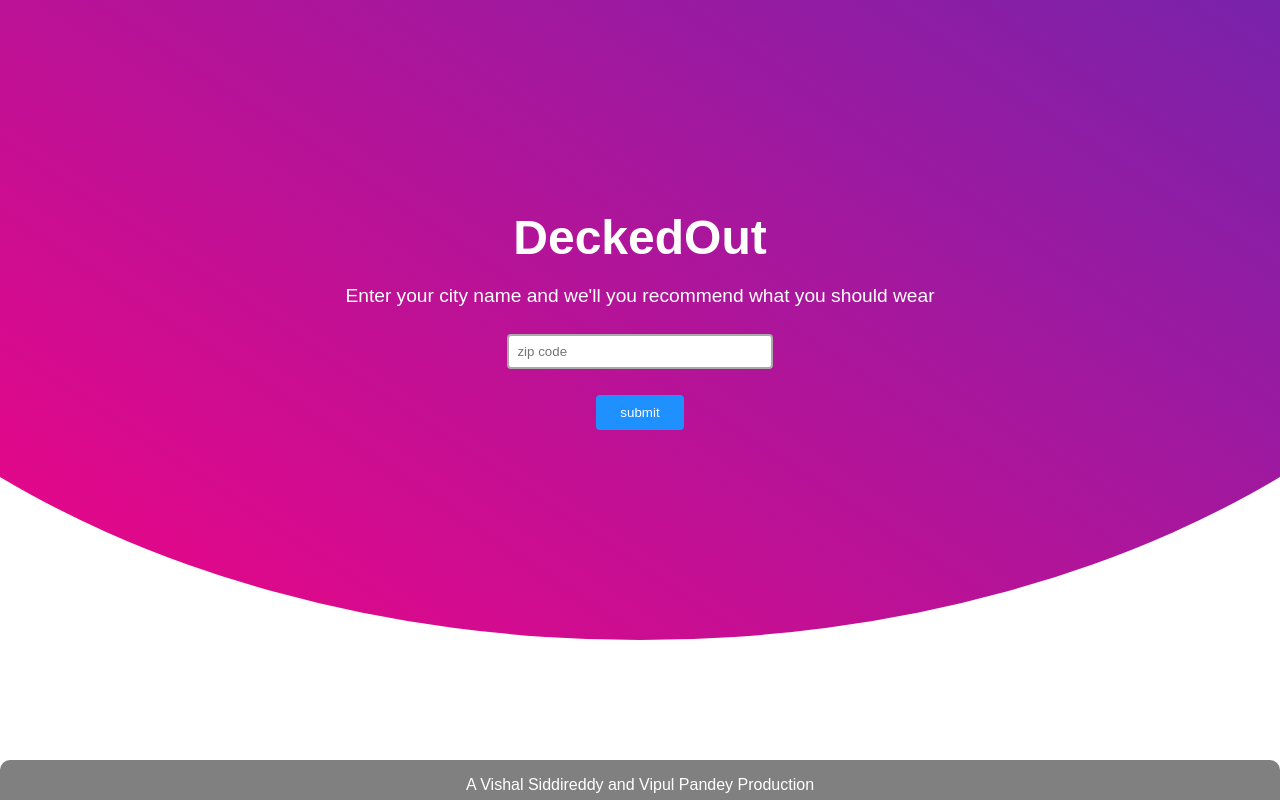
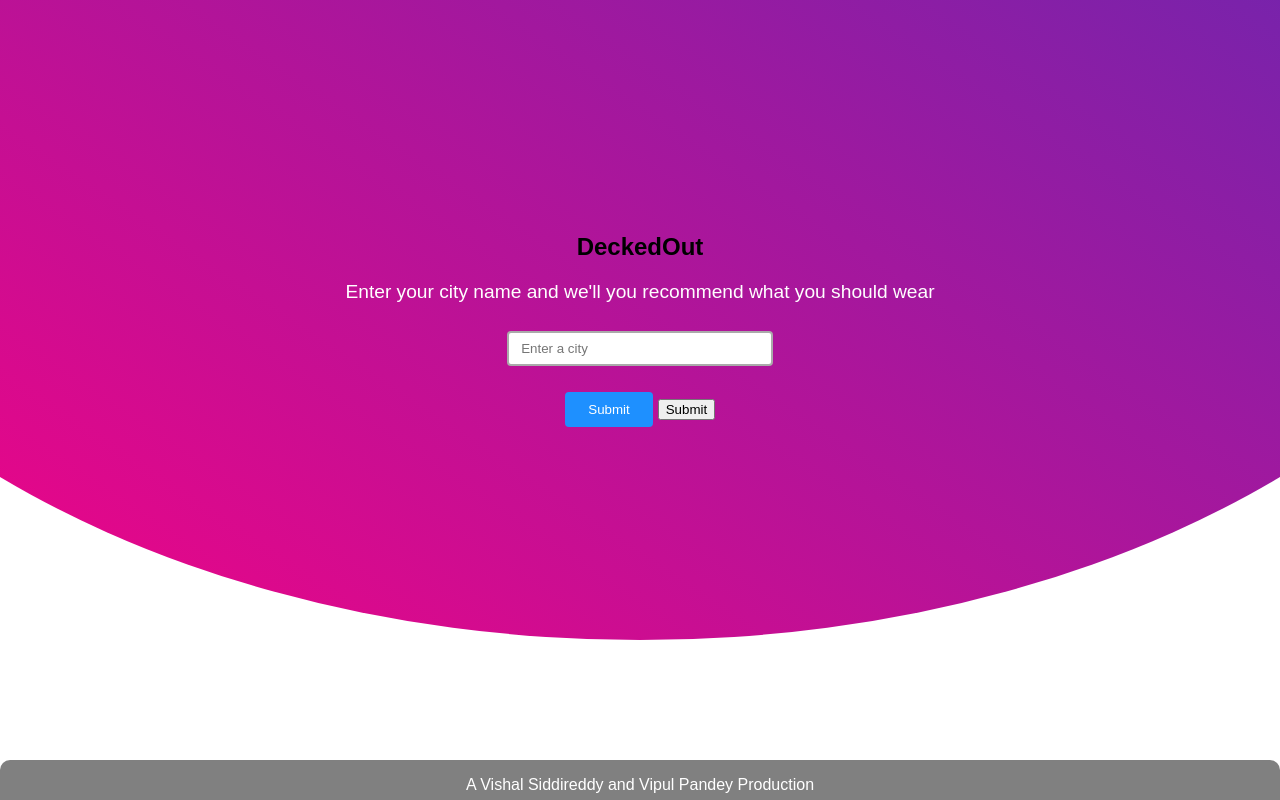
Before and after one commit to vipulpandey12345/DeckedOut, a plain HTML site: page decked-out/index.html in a window 1280 px wide. Drawn offline with nearby package versions, Linux system fonts and the light colour scheme.

Commit message:
Update index.html

```diff
--- a/decked-out/index.html
+++ b/decked-out/index.html
@@ -4,18 +4,27 @@
         <meta charset="utf-8">
         <title>DeckedOut</title>
         <link rel="stylesheet" href="style.css">
+
+        <script src="http://ajax.googleapis.com/ajax/libs/jquery/1.7.1/jquery.min.js" type="text/javascript"></script>
+
+        <script type="text/javascript" src="script.js"></script>
+
+
+        <!-- <script src="script.js"></script> -->
     </head>
 
     <body>
         <section>
             <div class="content">
-                <h2>DeckedOut</h2>
+                <h1>DeckedOut</h1>
                 <p>Enter your city name and we'll you recommend what you should wear</p>
                 <div>
-                    <input type="text" name="zipcode" placeholder="zip code">
+                    <input type="text" name="city" placeholder=" Enter a city">
+                   <!--<span id= "error"></span>-->
                 </div>
                     <br>
-                    <input type="submit" value="submit">
+                    <input type="submit" value="Submit">
+                    <button id='submitButton'>Submit</button>
             </div>
         </section>
     </body>
@@ -34,7 +43,6 @@
             border-top-right-radius: 10px;
           }
     </style>
-
         <div class="footer">
           <p>A Vishal Siddireddy and Vipul Pandey Production</p>
         </div>
```
Lines whose indentation alone changed are shown as unchanged.
